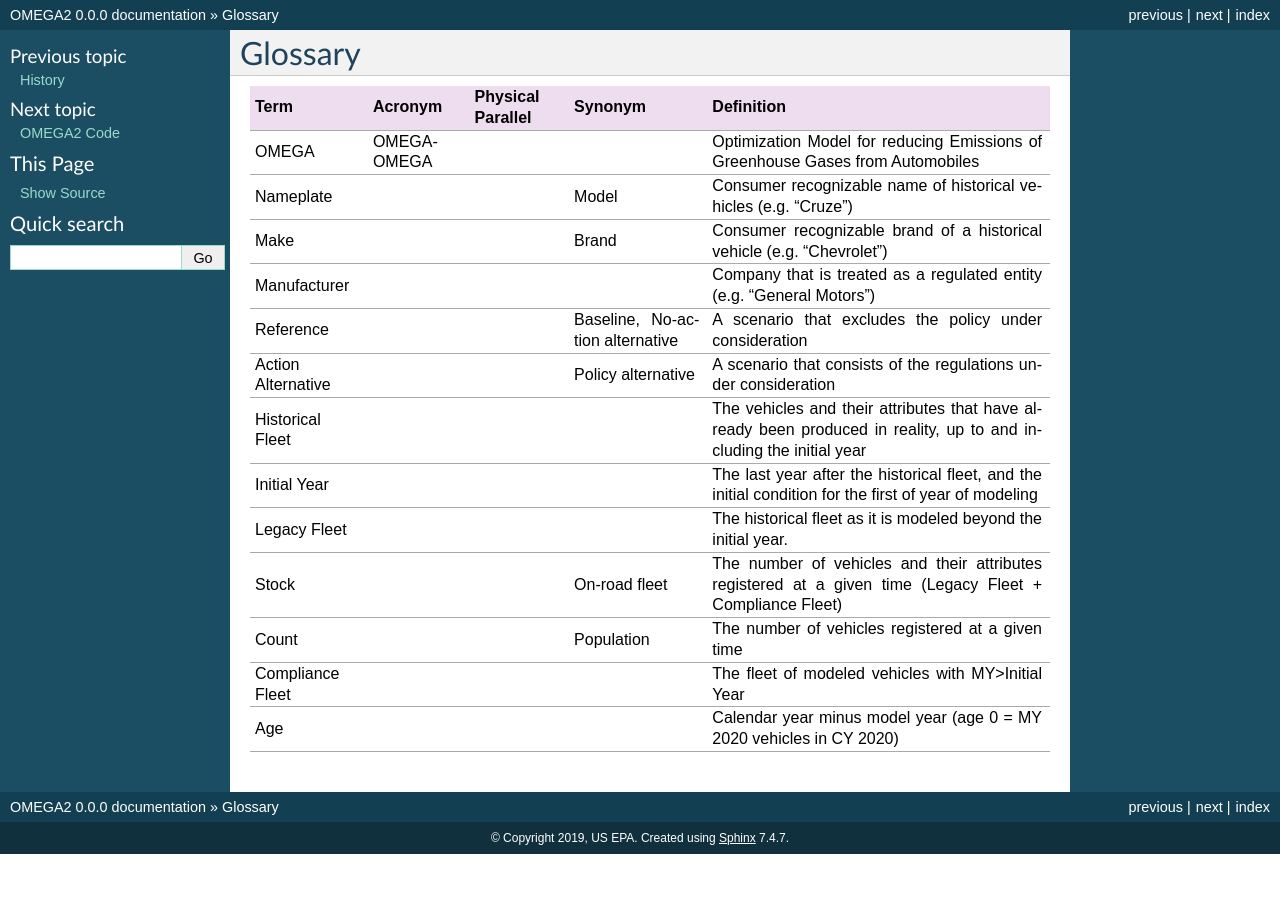
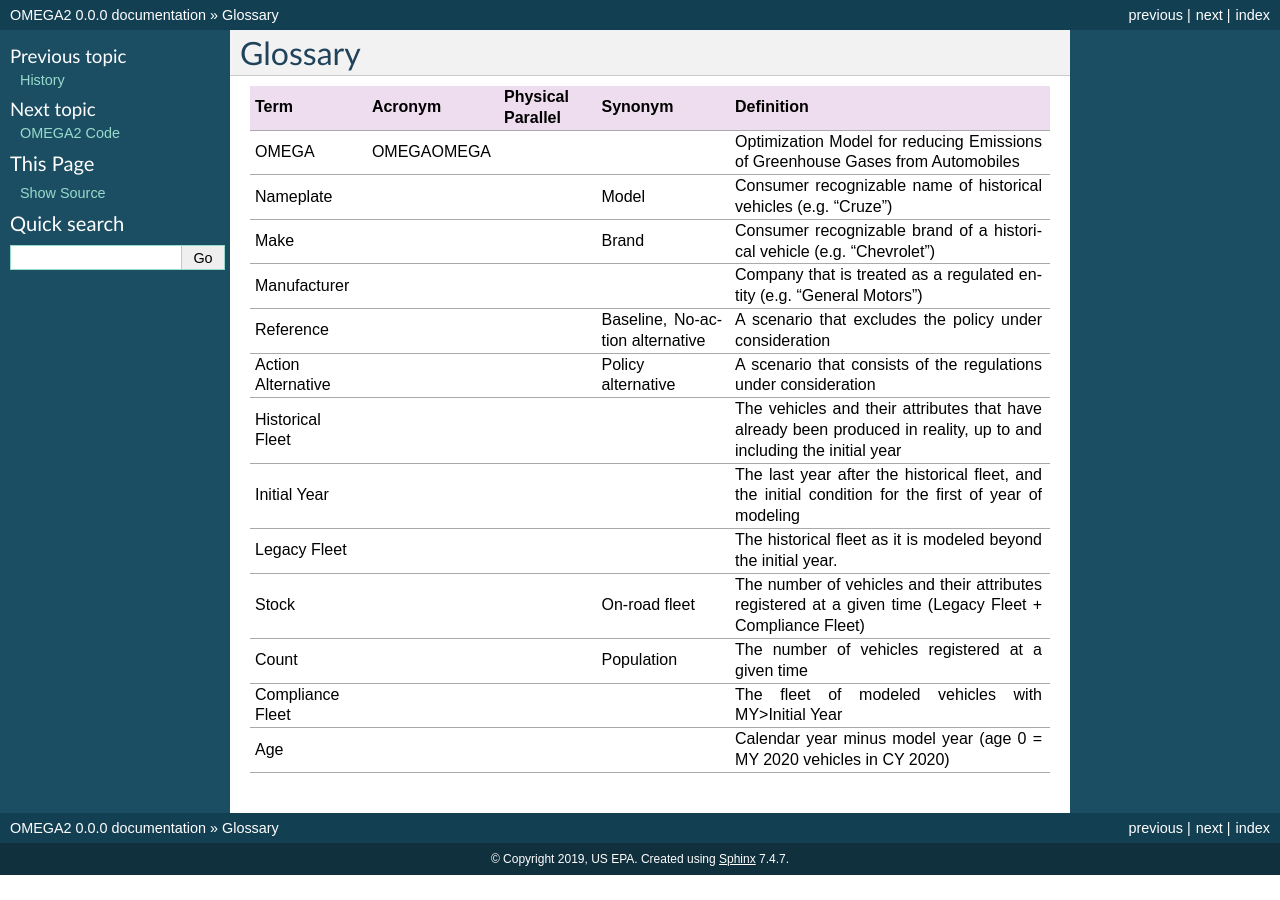
Before and after one commit to USEPA/EPA_OMEGA_Model, a Sphinx documentation site: the page built from doc/source/glossary.rst, in a window 1280 px wide. Built offline with Sphinx 7.4.7, drawn with Linux system fonts in a browser that asks for light colours; pages that are not in the unit, such as notebooks, are missing from menus.

Commit message:
Update glossary.rst

```diff
--- a/doc/source/glossary.rst
+++ b/doc/source/glossary.rst
@@ -4,7 +4,7 @@ Glossary
 ===================== ===================== ===================== ==================================== ==================================================================================================================
 Term                  Acronym               Physical Parallel     Synonym                              Definition
 ===================== ===================== ===================== ==================================== ==================================================================================================================
-OMEGA                 OMEGA-OMEGA                                                                      Optimization Model for reducing Emissions of Greenhouse Gases from Automobiles
+OMEGA                 OMEGAOMEGA                                                                       Optimization Model for reducing Emissions of Greenhouse Gases from Automobiles
 Nameplate                                                         Model                                Consumer recognizable name of historical vehicles (e.g. "Cruze")
 Make                                                              Brand                                Consumer recognizable brand of a historical vehicle (e.g. "Chevrolet")
 Manufacturer                                                                                           Company that is treated as a regulated entity (e.g. "General Motors")
```
